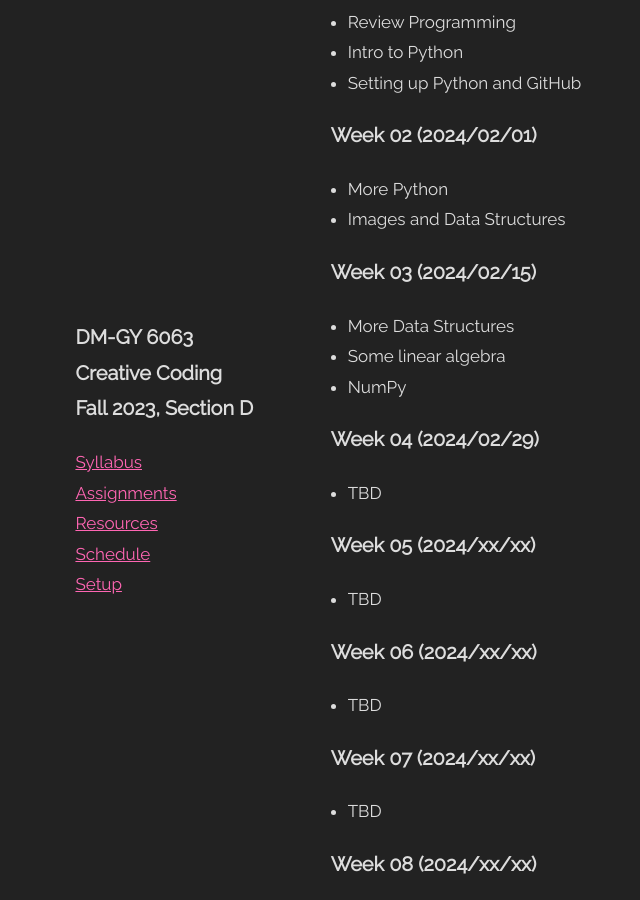
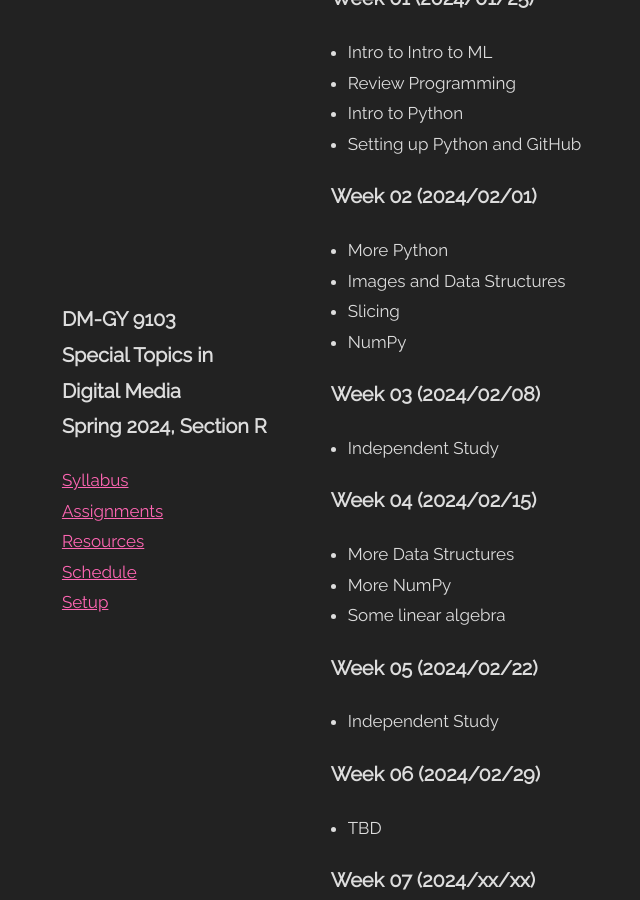
Before and after one commit to DM-GY-9103-2024S-R/DM-GY-9103-2024S-R.github.io, a Jekyll site: the page built from README.md, in a window 1280 px wide and 900 px high, scrolled down 2247 px. Shown: the whole window, without its empty margins (122-762 px from the left). Built offline with Jekyll 4.4.1, drawn with Linux system fonts in a browser that asks for light colours.

```diff
--- a/README.md
+++ b/README.md
@@ -76,19 +78,21 @@ Letter grades for the entire course will be assigned as follows:
 ### Week 02 (2024/02/01)
 - More Python
 - Images and Data Structures
-
-### Week 03 (2024/02/15)
-- More Data Structures
-- Some linear algebra
+- Slicing
 - NumPy
 
-### Week 04 (2024/02/29)
-- TBD
+### Week 03 (2024/02/08)
+- Independent Study
 
-### Week 05 (2024/xx/xx)
-- TBD
+### Week 04 (2024/02/15)
+- More Data Structures
+- More NumPy
+- Some linear algebra
 
-### Week 06 (2024/xx/xx)
+### Week 05 (2024/02/22)
+- Independent Study
+
+### Week 06 (2024/02/29)
 - TBD
 
 ### Week 07 (2024/xx/xx)
--- a/_includes/nav.html
+++ b/_includes/nav.html
@@ -1,7 +1,7 @@
 <div class="nav-container">
   <div class="nav-content-container">
     <div class="nav-title">
-      <h3>DM-GY 6063<br>Creative Coding<br>Fall 2023, Section D</h3>
+      <h3>DM-GY 9103<br>Special Topics in<br>Digital Media<br>Spring 2024, Section R</h3>
     </div>
 
     <div class="menu">
```
Also changed, not shown: other parts of README.md (+2 -0 lines), _includes/homework.html (+10 -2 lines), _pages/resources.md (+6 -12 lines), _pages/setup.md (+2 -2 lines).
